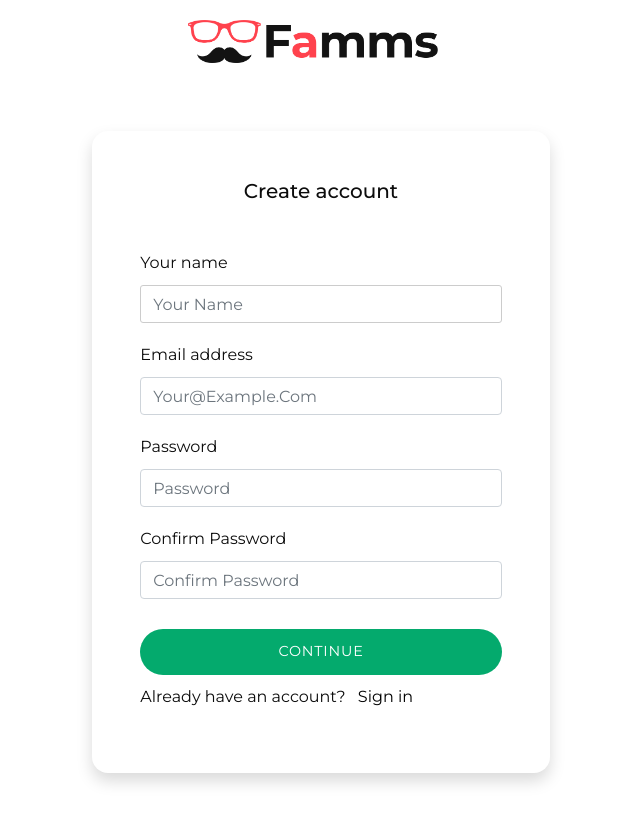
After one commit to RohitRK1130/ECommerce_WebSite, a Django app: page /signup/ in a window 1280 px wide. The commit adds this page. Shown: the whole page, without its empty margins (319-959 px from the left). Run offline with Django 3.2, Linux system fonts and the light colour scheme; some libraries are stand-ins or nearby versions.

Commit message:
LOGIN SYSTEM

```diff
--- a/ecommerce/settings.py
+++ b/ecommerce/settings.py
@@ -25,7 +25,7 @@ BASE_DIR = Path(__file__).resolve().parent.parent
 SECRET_KEY = 'django-insecure-b+gpzx!n#)f@x%sg9lqn@rrfzc_ikk=347p2o5b^*u71949!uy'
 
 # SECURITY WARNING: don't run with debug turned on in production!
-DEBUG = True
+DEBUG = False
 
 ALLOWED_HOSTS = ['13.126.5.110','127.0.0.1']
 
--- a/static/css/style.css
+++ b/static/css/style.css
@@ -117,8 +117,6 @@ a:focus {
 
 .sub_page .hero_area {
   min-height: auto;
-  -webkit-box-shadow: 0 0 5px 0 rgba(0, 0, 0, 0.25);
-          box-shadow: 0 0 5px 0 rgba(0, 0, 0, 0.25);
 }
 
 .header_section {
@@ -162,7 +160,7 @@ a:focus {
 .custom_nav-container .navbar-nav .nav-item .nav-link svg {
   width: 17px;
   height: auto;
-  fill: #000000;
+  /* fill: #000000; */
   margin-bottom: 2px;
 }
 
@@ -1133,7 +1131,7 @@ form input[type="submit"]:focus {
     }
 }
 .cart{
-    background-color: #fff;
+    /* background-color: #fff; */
     padding: 4vh 5vh;
     border-bottom-left-radius: 1rem;
     border-top-left-radius: 1rem;
@@ -1283,7 +1281,7 @@ a:hover{
   padding: 0 16px;
 }
 
-#checkoutdetails-container {
+.checkoutdetails {
   background-color: #f2f2f2;
   padding: 30px;
   border: 1px solid lightgrey;
@@ -1319,6 +1317,7 @@ label {
   border-radius: 3px;
   cursor: pointer;
   font-size: 17px;
+  border-radius: 50px;
 }
 
 .btn:hover {
@@ -1372,3 +1371,39 @@ span.price {
 .hidden{
   display: none !important;
 }
+
+#rzp-button1{
+  width: 50%;
+}
+
+#payment-info{
+  text-align: center;
+}
+
+.logincenter {
+  text-align: center;
+}
+
+.loginnavbar {
+  display: inline-block;
+}
+
+.btn-login {
+  font-size: 0.9rem;
+  letter-spacing: 0.05rem;
+  padding: 0.75rem 1rem;
+}
+
+.btn-google {
+  color: white !important;
+  background-color: #ea4335;
+}
+
+.btn-facebook {
+  color: white !important;
+  background-color: #3b5998;
+}
+
+.h5-login{
+  margin-top: 0px !important;
+}
--- a/static/js/custom.js
+++ b/static/js/custom.js
@@ -82,3 +82,117 @@ function updateUserOrder(productId, action) {
         location.reload()
     })
 }
+
+try {
+    if (ORDER_SHIPPING == 'False') {
+        document.getElementById("user-address").innerHTML = ''
+    }
+
+    if (user != 'AnonymousUser') {
+        document.getElementById("user-info").innerHTML = ''
+    }
+
+    if (ORDER_SHIPPING == 'False' && user != 'AnonymousUser') {
+        document.getElementById('form-submit').classList.add('hidden')
+        document.getElementById('payment-info').classList.remove('hidden')
+    }
+
+    var form = document.getElementById('form')
+
+    form.addEventListener('submit', function(e){
+        e.preventDefault()
+        document.getElementById('form').classList.add('hidden')
+        document.getElementById('form-submit').classList.add('hidden')
+        document.getElementById('payment-info').classList.remove('hidden')
+        document.getElementById('summary-block').classList.add('hidden')
+    })
+
+    var makepayment = document.getElementById('form-submit')
+
+    makepayment.addEventListener('click', function(e) {
+        submitFormData()
+    })
+
+    function submitFormData(params) {
+        console.log("Payment Done")
+        var userFormData = {
+            'fname': null,
+            'email': null,
+            'total': ORDER_TOTAL,
+        }
+
+        var shippingInfo = {
+            'address': null,
+            'city': null,
+            'state': null,
+            'zip': null,
+        }
+
+        if (ORDER_SHIPPING != 'False') {
+            shippingInfo.address = form.address.value
+            shippingInfo.city = form.city.value
+            shippingInfo.state = form.state.value
+            shippingInfo.zip = form.zip.value
+        }
+
+        if (user == 'AnonymousUser') {
+            userFormData.fname = form.fname.value
+            userFormData.email = form.email.value
+        }
+
+        // Make an AJAX request to your Django view
+        $.ajax({
+            url: "/process_order/",
+            method: "POST",
+            contentType: "application/json; charset=utf-8",
+            dataType: "json",
+            data: JSON.stringify({'form':userFormData, 'shipping':shippingInfo}),
+            success: function (response) {
+
+                if (response['status'] == "success") {
+
+                    var options = {
+                            "key": "rzp_test_q03yAzvCR5hPJp",
+                            "amount": response['amount'],
+                            "currency": "INR",
+                            "order_id": response['id'],
+                            "name": "EComm",
+                            "description": "Purchases",
+                            "image": "http://127.0.0.1:8000/static/images/logo.png",
+                            "handler": function(response) {
+                                window.location.href = `/razorpay-success/?razorpay_order_id=${response.razorpay_order_id}`
+                            },
+                            "theme": {
+                            "color": "#F37254"
+                            }
+                        };
+
+                    var rzp1 = new Razorpay(options);
+                    document.getElementById('rzp-button1').onclick = function(e) {
+                    rzp1.open();
+                    e.preventDefault();
+                    }
+
+                } else {
+                    alert("Something went wrong. Please try again after some time...")
+                    window.location.href = "/"
+                }
+
+            },
+        });
+    }
+} catch (error) {
+    console.log(error)
+}
+
+
+// Client-side validation using JavaScript
+document.querySelector('#signupform').addEventListener('submit', function (event) {
+    const password = document.querySelector('[name="password"]').value;
+    const confirmPassword = document.querySelector('[name="confirm_password"]').value;
+
+    if (password !== confirmPassword) {
+        alert('Password and Confirm Password do not match.');
+        event.preventDefault(); // Prevent form submission
+    }
+});
--- /dev/null
+++ b/store/templates/store/signup.html
@@ -0,0 +1,68 @@
+
+{% extends 'store/base.html' %}
+{% load static %}
+{% block content %}
+<body class="sub_page">
+    <div class="hero_area">
+        <!-- header section strats -->
+        <header class="header_section">
+        <div class="container logincenter">
+            <nav class="navbar navbar-expand-lg custom_nav-container loginnavbar">
+                <a class="navbar-brand" href="/"><img width="250" src="{% static 'images/logo.png' %}" alt="#" /></a>
+            </nav>
+        </div>
+        </header>
+        <!-- end header section -->
+
+<!-- This snippet uses Font Awesome 5 Free as a dependency. You can download it at fontawesome.io! -->
+
+    <div class="container">
+      <div class="row">
+        <div class="col-sm-9 col-md-7 col-lg-5 mx-auto">
+          <div class="card border-0 shadow rounded-3 my-5">
+            <div class="card-body p-4 p-sm-5">
+              <h5 class="card-title text-center mb-5 fw-light fs-5 h5-login">Create account</h5>
+
+
+                {% if error_message %}
+                    <p style="color: red;">{{ error_message }}</p>
+                {% endif %}
+
+                <form id="signupform" method="post" action="{% url 'signup' %}">
+
+                    <div class="form-floating mb-3">
+                        <label for="floatingName">Your name</label>
+                        <input type="text" class="form-control" id="id_name" name="name" pattern="[A-Za-z\s]+" title="Only letters and spaces are allowed" placeholder="Your name" required>
+                        <!-- Use pattern attribute for custom name validation -->
+                    </div>
+
+                    <div class="form-floating mb-3">
+                        <label for="floatingEmail">Email address</label>
+                        <input type="email" class="form-control" id="id_email" name="email" placeholder="your@example.com" required>
+                        <!-- Use type="email" for email validation -->
+                    </div>
+
+                    <div class="form-floating mb-3">
+                        <label for="floatingPassword">Password</label>
+                        <input type="password" class="form-control" id="id_password" name="password" pattern="(?=.*\d)(?=.*[a-z])(?=.*[A-Z]).{8,}" title="Must contain at least one number, one lowercase, and one uppercase letter, and at least 8 or more characters" placeholder="Password" required>
+                        <!-- Use pattern attribute for custom password validation -->
+                    </div>
+
+                    <div class="form-floating mb-3">
+                        <label for="floatingConfirmPassword">Confirm Password</label>
+                        <input type="password" class="form-control" id="id_confirm_password" name="confirm_password" placeholder="Confirm Password" required>
+                    </div>
+
+
+                <div class="d-grid">
+                  <button class="btn btn-primary btn-login text-uppercase fw-bold" type="submit">Continue</button>
+                </div>
+              </form>
+              <p>Already have an account? <a href="{% url 'login' %}" class="option2">Sign in</a></p>
+            </div>
+          </div>
+        </div>
+      </div>
+    </div>
+
+{% endblock content %}
--- a/store/urls.py
+++ b/store/urls.py
@@ -15,4 +15,9 @@ urlpatterns = [
     path('update_item/', views.updateItem, name="update_item"),
     path('process_order/', views.processOrder, name="process_order"),
     path('razorpay-success/', views.razorpaySuccess, name="razorpaySuccess"),
+
+    # login
+    path(r'login/$', views.login_view, name="login"),
+    path('logout/', views.logout_view, name='logout'),
+    path('signup/', views.signup_view, name='signup'),
 ]
--- a/store/utils.py
+++ b/store/utils.py
@@ -45,13 +45,15 @@ def cartData(request):
         order, created = Order.objects.get_or_create(customer=customer, complete=False)
         items = order.orderitem_set.all()
         cartItems = order.get_cart_items()
+        username = str(customer.name).split(" ")[0]
     else:
         cookieData_ = cookieData(request)
         items = cookieData_['items']
         order = cookieData_['order']
         cartItems = cookieData_['cartItems']
+        username = ""
 
-    return {"items":items,"order":order,"cartItems":cartItems}
+    return {"items":items,"order":order,"cartItems":cartItems,"username":username}
 
 def guestOrder(request, data):
     name = data['form']['fname']
--- a/store/views.py
+++ b/store/views.py
@@ -8,6 +8,7 @@ from django.conf import settings
 from paytm.checksum import generateSignature,verifySignature
 import razorpay
 from django.shortcuts import HttpResponseRedirect, redirect, render
+from django.contrib.auth import authenticate, login, logout
 
 import logging
 import sys
@@ -171,3 +172,39 @@ def razorpaySuccess(request):
 		context = {}
 		return render(request, 'store/payment_success.html', context)
 		return HttpResponse("Payment Success..")
+
+#  login
+
+def logout_view(request):
+	logout(request)
+	return redirect('/')
+
+@csrf_exempt
+def signup_view(request):
+	if request.method == 'POST':
+		name = request.POST['name']
+		numberoremail_ = request.POST['numberoremail']
+		password = request.POST['password']
+
+		# Check if the username already exists
+		if User.objects.filter(username=numberoremail_).exists():
+			error_message = 'Email already exists. Please choose a different one.'
+			return render(request, 'store/signup.html', {'error_message': error_message})
+
+		user = User.objects.create_user(username=numberoremail_, password=password)
+		Customer.objects.create(user=user,name=name,email=numberoremail_)
+		login(request, user)
+		return redirect('/')
+
+	return render(request, 'store/signup.html')
+
+@csrf_exempt
+def login_view(request):
+	if request.method == 'POST':
+		username_ = request.POST['username']
+		password = request.POST['password']
+		user = authenticate(request, username=username_, password=password)
+		if user is not None:
+			login(request, user)
+			return redirect('/')
+	return render(request, 'store/login.html')
```
Also changed, not shown: store/templates/store/cart.html (+14 -1 lines), store/templates/store/checkout.html (+6 -104 lines), store/templates/store/login.html (added, +55 -0 lines), store/templates/store/navbar.html (+19 -8 lines).
